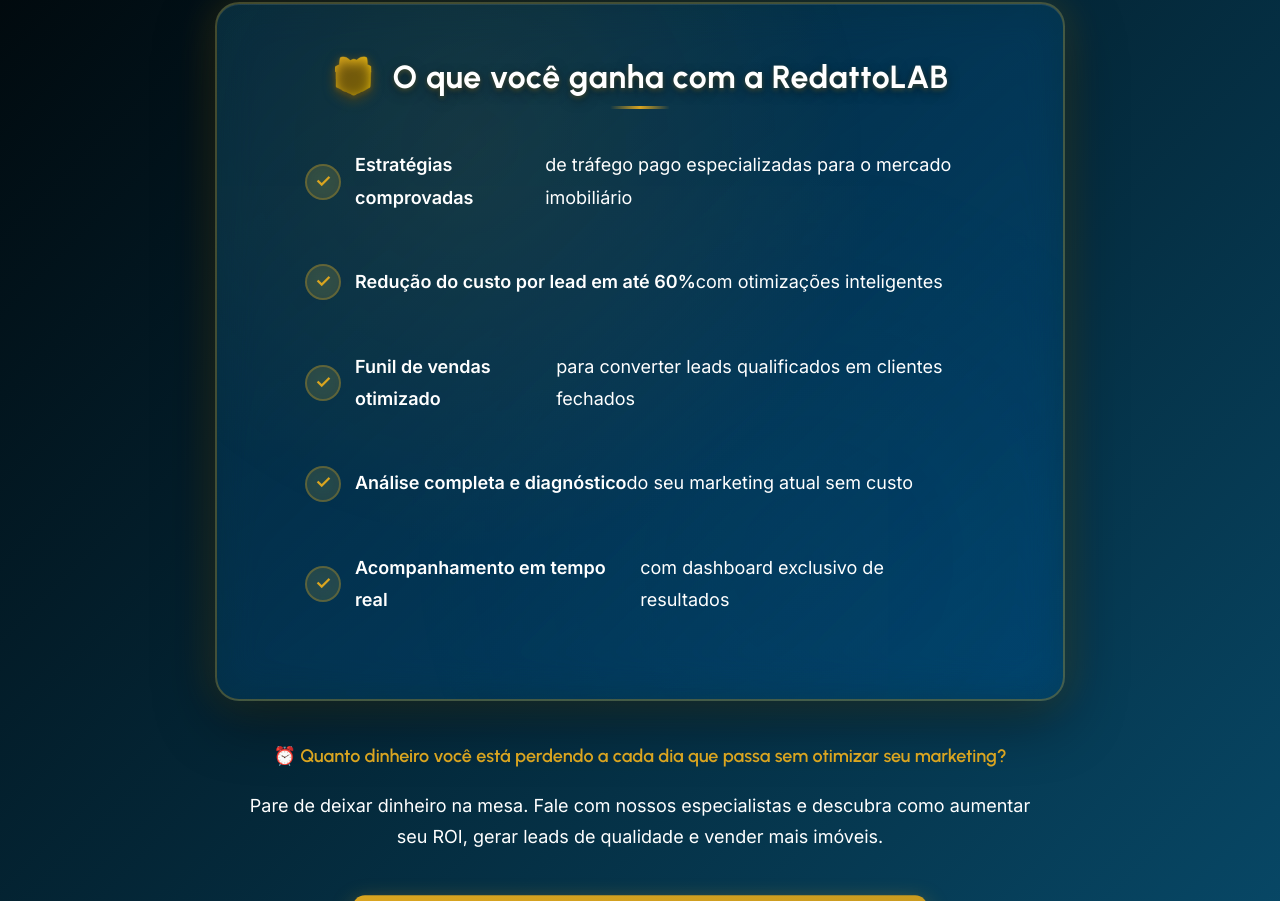
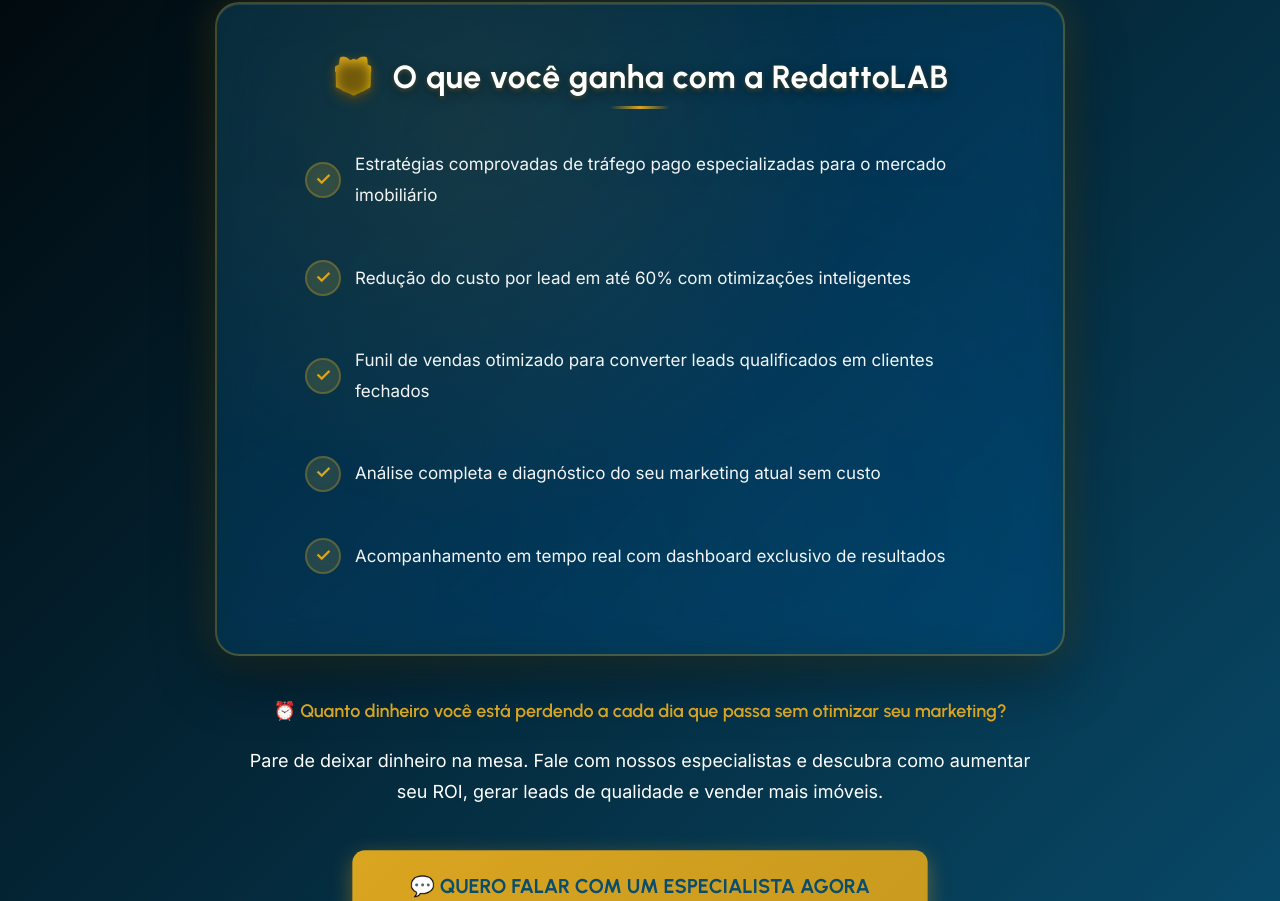
Before and after one commit to RedattoLAB/Landing-Page-Formul-rio-Calculadora-ROI, a plain HTML site: page index.html in a window 1280 px wide. Shown: the part 2394-3295 px from the top of the page. Drawn offline with Linux system fonts and the light colour scheme.

Commit message:
Update index.html

```diff
--- a/index.html
+++ b/index.html
@@ -467,15 +467,19 @@
         .cta-beneficios li {
             padding: 20px 15px 20px 65px;
             position: relative;
-            font-size: clamp(15px, 3.5vw, 18px);
+            font-size: clamp(15px, 3.5vw, 17px);
             line-height: 1.8;
             word-wrap: break-word;
+            word-break: normal;
             margin-bottom: 12px;
             transition: all 0.3s ease;
             border-radius: 12px;
             min-height: 60px;
             display: flex;
             align-items: center;
+            font-weight: 400;
+            color: rgba(255, 255, 255, 0.95);
+            text-align: left;
         }
 
         .cta-beneficios li:hover {
@@ -776,11 +780,11 @@
             <div class="cta-beneficios animate-on-scroll">
                 <h4>O que você ganha com a RedattoLAB</h4>
                 <ul>
-                    <li><span>✓</span> <strong>Estratégias comprovadas</strong> de tráfego pago especializadas para o mercado imobiliário</li>
-                    <li><span>✓</span> <strong>Redução do custo por lead em até 60%</strong> com otimizações inteligentes</li>
-                    <li><span>✓</span> <strong>Funil de vendas otimizado</strong> para converter leads qualificados em clientes fechados</li>
-                    <li><span>✓</span> <strong>Análise completa e diagnóstico</strong> do seu marketing atual sem custo</li>
-                    <li><span>✓</span> <strong>Acompanhamento em tempo real</strong> com dashboard exclusivo de resultados</li>
+                    <li><span>✓</span> Estratégias comprovadas de tráfego pago especializadas para o mercado imobiliário</li>
+                    <li><span>✓</span> Redução do custo por lead em até 60% com otimizações inteligentes</li>
+                    <li><span>✓</span> Funil de vendas otimizado para converter leads qualificados em clientes fechados</li>
+                    <li><span>✓</span> Análise completa e diagnóstico do seu marketing atual sem custo</li>
+                    <li><span>✓</span> Acompanhamento em tempo real com dashboard exclusivo de resultados</li>
                 </ul>
             </div>
 
```
